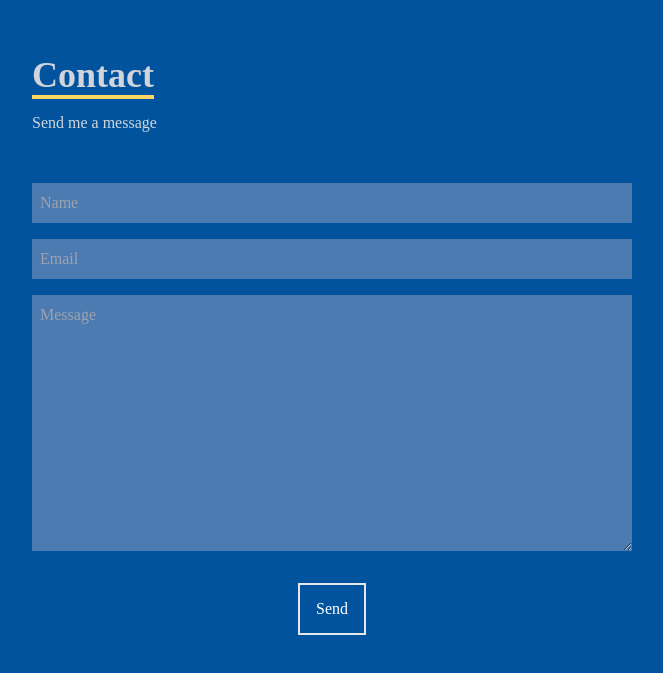
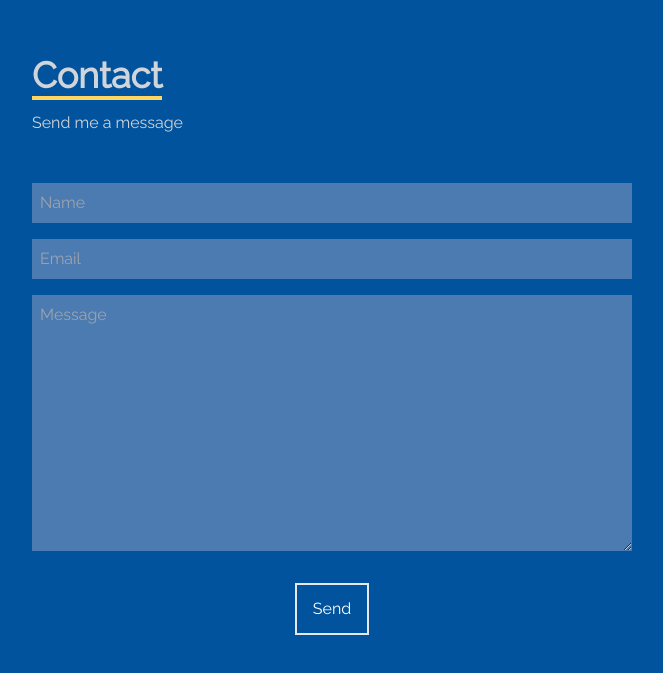
Before and after one commit to CheikhEbeoumar/myPortfolio, a React (Create React App) app: page / in a window 1280 px wide. Shown: the part 2927-3600 px from the top of the page, without its empty margins (308-971 px from the left). Built offline with nearby package versions, Linux system fonts and the light colour scheme.

Commit message:
commit message

```diff
--- a/public/index.html
+++ b/public/index.html
@@ -16,6 +16,7 @@
     -->
     <link rel="manifest" href="%PUBLIC_URL%/manifest.json" />
 
+    <link href='https://fonts.googleapis.com/css?family=Raleway' rel='stylesheet'>
 
     <!--
       Notice the use of %PUBLIC_URL% in the tags above.
--- a/src/index.css
+++ b/src/index.css
@@ -13,6 +13,9 @@
     }
 
 }
+body{
+    font-family:'Raleway';
+}
 .content-div {
     background-repeat: no-repeat;
     background-size:cover;
```
